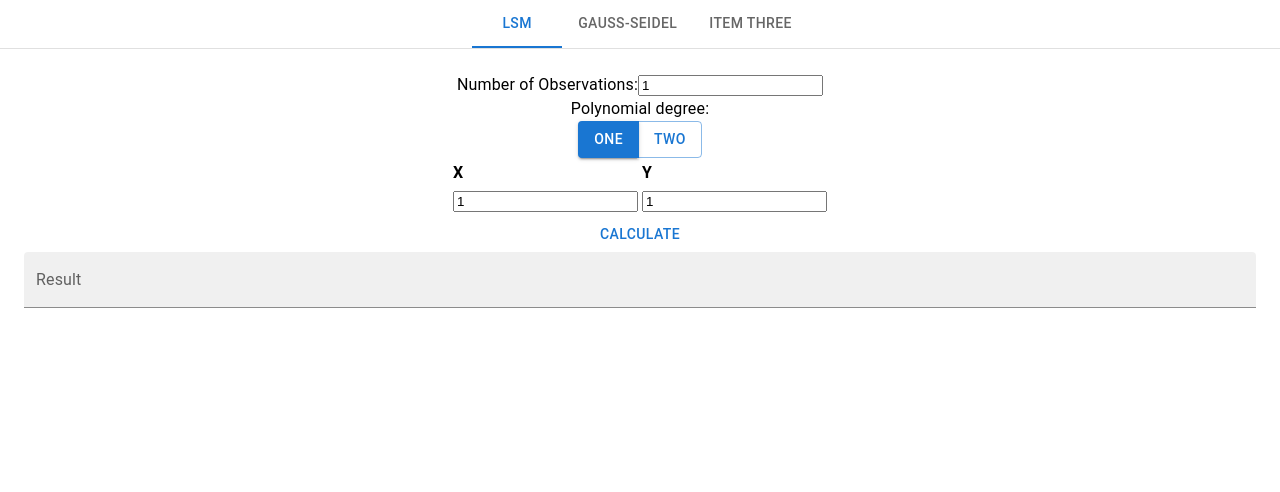
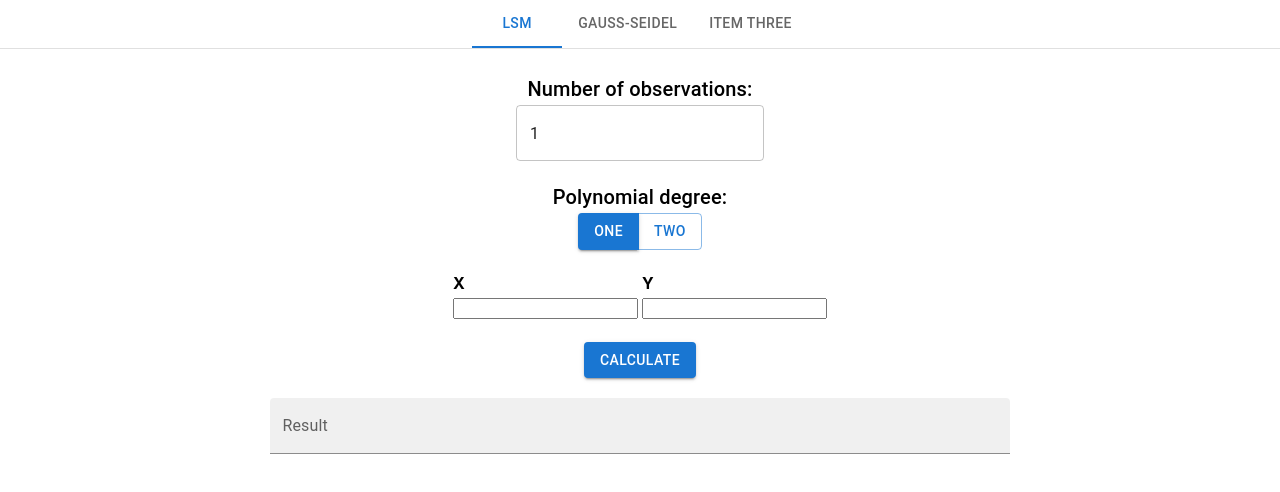
Before and after one commit to Lauvsnes1/numerical-methods, a React (Create React App) app: page / in a window 1280 px wide. Shown: the top 492 px of the page. Built offline with nearby package versions, Linux system fonts and the light colour scheme.

Commit message:
fixed some console errors

```diff
--- a/src/components/lsm.tsx
+++ b/src/components/lsm.tsx
@@ -4,13 +4,14 @@ import ButtonGroup from '@mui/material/ButtonGroup';
 import { TextField, Typography } from '@mui/material';
 
 interface DataRow {
-  x: number;
-  y: number;
+  x: number | null;
+  y: number | null;
 }
 
 const LSM: React.FC = () => {
   const [numObservations, setNumObservations] = useState(1);
-  const [data, setData] = useState<DataRow[]>([{ x: 1, y: 1 }]);
+  // Initialize data with null values
+  const [data, setData] = useState<DataRow[]>([{ x: null, y: null }]);
   const [polynomialDegree, setPolynomialDegree] = useState<string>('one');
   const [result, setResult] = useState<string>('');
 
@@ -24,7 +25,7 @@ const LSM: React.FC = () => {
         break;
       case 'two':
         const { a_0, a_1, a_2 } = handleDegreeTwo();
-        setResult('y = ' + a_2 + 'x^2 + ' + a_1 + 'x + ' + a_0);
+        setResult('y = ' + a_2 + 'x\u00B2 + ' + a_1 + 'x + ' + a_0);
 
         break;
     }
@@ -37,10 +38,12 @@ const LSM: React.FC = () => {
     let x2_sum = 0;
     //We calculate the sums
     data.forEach((row: DataRow) => {
+      if (row.x !== null && row.y !== null) {
         x_sum += row.x;
         y_sum += row.y;
         xy_sum += row.x * row.y;
         x2_sum += row.x * row.x;
+      }
     });
     //Find the constants from the formula:
     const a = (x2_sum * y_sum - x_sum * xy_sum) / (numObservations * x2_sum - x_sum * x_sum);
@@ -59,6 +62,7 @@ const LSM: React.FC = () => {
     let x4_sum = 0;
     //We calculate the sums
     data.forEach((row: DataRow) => {
+      if (row.x !== null && row.y !== null) {
         x_sum += row.x;
         y_sum += row.y;
         xy_sum += row.x * row.y;
@@ -66,6 +70,7 @@ const LSM: React.FC = () => {
         x2_sum += row.x * row.x;
         x3_sum += row.x * row.x * row.x;
         x4_sum += row.x * row.x * row.x * row.x;
+      }
     });
 
     //Initialize the matrix to solve with gauss-jordan
@@ -142,16 +147,19 @@ const LSM: React.FC = () => {
   }
 
   const handleObservationsChange = (e: ChangeEvent<HTMLInputElement>) => {
+    const value = e.target.value;
+    if (value) {
       const newNumObservations = parseInt(e.target.value);
       setNumObservations(newNumObservations);
-
       setData(Array.from({ length: newNumObservations }, () => ({ x: 1, y: 1 })));
+    }
   };
 
   const handleDataChange =
     (index: number, column: keyof DataRow) => (e: ChangeEvent<HTMLInputElement>) => {
       const newData = [...data];
-      newData[index][column] = parseInt(e.target.value);
+      // Assign a default value of 0 when the input is empty
+      newData[index][column] = e.target.value ? parseFloat(e.target.value) : null;
       setData(newData);
     };
 
@@ -161,12 +169,21 @@ const LSM: React.FC = () => {
   };
 
   return (
-    <div style={{ display: 'flex', flexDirection: 'column' }}>
-      <label>
-        Number of Observations:
-        <input type="number" value={numObservations} onChange={handleObservationsChange} />
-      </label>
-      <Typography>Polynomial degree:</Typography>
+    <div style={{ display: 'flex', flexDirection: 'column', justifyContent: 'space-between' }}>
+      <Typography variant="h6">Number of observations:</Typography>
+      <TextField
+        id="outlined-number"
+        type="number"
+        value={numObservations}
+        onChange={handleObservationsChange}
+        InputLabelProps={{
+          shrink: true,
+        }}
+        sx={{ margin: 'auto' }}
+      />
+      <Typography variant="h6" sx={{ paddingTop: '20px' }}>
+        Polynomial degree:
+      </Typography>
       <ButtonGroup
         sx={{ display: 'flex', justifyContent: 'center' }}
         aria-label="outlined primary button group"
@@ -186,8 +203,7 @@ const LSM: React.FC = () => {
           Two
         </Button>
       </ButtonGroup>
-
-      <table style={{ marginLeft: 'auto', marginRight: 'auto' }}>
+      <table style={{ marginLeft: 'auto', marginRight: 'auto', paddingTop: '20px' }}>
         <thead>
           <tr>
             <th style={{ textAlign: 'left' }}>X</th>
@@ -198,20 +214,30 @@ const LSM: React.FC = () => {
           {data.map((row, i) => (
             <tr key={i}>
               <td>
-                <input type="number" value={row.x} onChange={handleDataChange(i, 'x')} />
+                <input type="number" onChange={handleDataChange(i, 'x')} />
               </td>
               <td>
-                <input type="number" value={row.y} onChange={handleDataChange(i, 'y')} />
+                <input type="number" onChange={handleDataChange(i, 'y')} />
               </td>
             </tr>
           ))}
         </tbody>
       </table>
-
-      <Button sx={{ margin: 'auto' }} onClick={handleCalculate}>
+      <Button
+        sx={{ margin: 'auto', marginTop: '20px' }}
+        variant="contained"
+        onClick={handleCalculate}
+      >
         Calculate
       </Button>
       <TextField
+        sx={{
+          width: '60%',
+          justifyContent: 'center',
+          display: 'flex',
+          margin: 'auto',
+          marginTop: '20px',
+        }}
         id="filled-basic"
         label="Result"
         variant="filled"
--- a/src/components/tabPanel.tsx
+++ b/src/components/tabPanel.tsx
@@ -1,7 +1,6 @@
 import * as React from 'react';
 import Tabs from '@mui/material/Tabs';
 import Tab from '@mui/material/Tab';
-import Typography from '@mui/material/Typography';
 import Box from '@mui/material/Box';
 import LSM from './lsm';
 import GaussSeidel from './gaussSeidel';
@@ -23,11 +22,7 @@ function TabPanel(props: TabPanelProps) {
       aria-labelledby={`simple-tab-${index}`}
       {...other}
     >
-      {value === index && (
-        <Box sx={{ p: 3 }}>
-          <Typography>{children}</Typography>
-        </Box>
-      )}
+      {value === index && <Box sx={{ p: 3 }}>{children}</Box>}
     </div>
   );
 }
```
Lines whose indentation alone changed are shown as unchanged.
